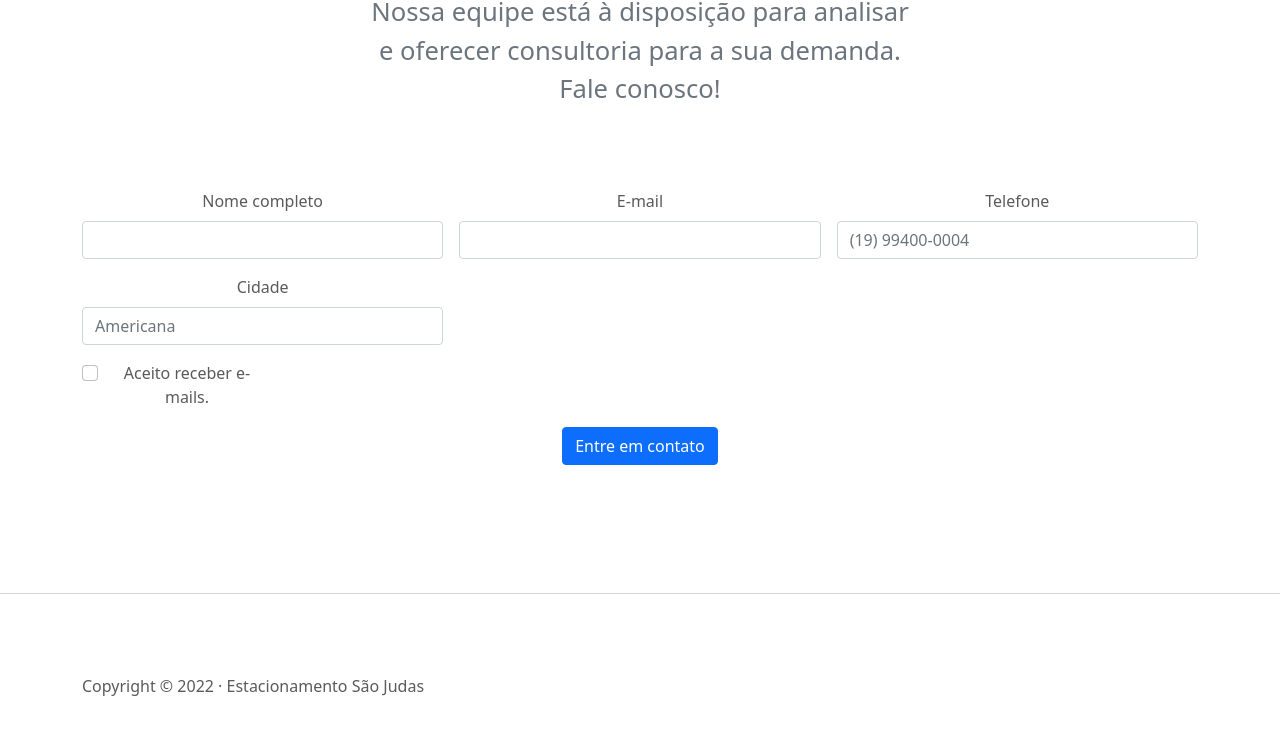
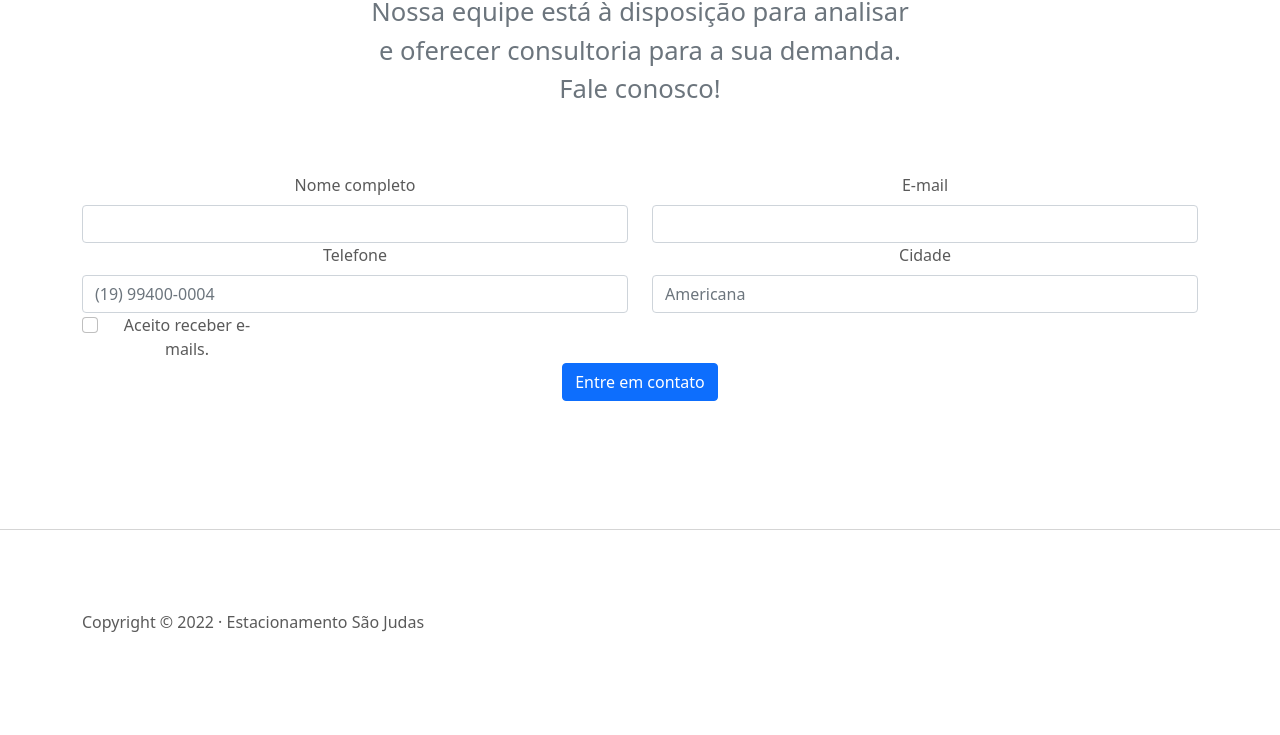
Before and after one commit to Taynaradb/estacionamento-sao-judas, a plain HTML site: page contato.html in a window 1280 px wide. Shown: the part 197-932 px from the top of the page. After the commit the page ends 895 px from the top, so only its background shows below. Drawn offline with nearby package versions, Linux system fonts and the light colour scheme.

Commit message:
Update contato.html

```diff
--- a/contato.html
+++ b/contato.html
@@ -50,20 +50,24 @@
                     a sua demanda. Fale conosco!</p>
             </div>
         </div>
-        <form class="row mt-5 g-3">
-            <div class="col-md-4">
+        <div class="class=d-flex align-items-center flex-column">
+            <form class="mt-5 g-3">
+                <div class="row">
+                    <div class="col-md-6">
                         <label for="nome" class="form-label">Nome completo</label>
                         <input type="text" class="form-control" id="nome">
                     </div>
-            <div class="col-md-4">
+                    <div class="col-md-6">
                         <label for="email" class="form-label">E-mail</label>
                         <input type="email" class="form-control" id="email">
                     </div>
-            <div class="col-4">
+                </div>
+                <div class="row">
+                    <div class="col-6">
                         <label for="telefone" class="form-label">Telefone</label>
                         <input type="text" class="form-control" id="telefone" placeholder="(19) 99400-0004">
                     </div>
-            <div class="col-4">
+                    <div class="col-6">
                         <label for="cidade" class="form-label">Cidade</label>
                         <input type="text" class="form-control" id="cidade" placeholder="Americana">
                     </div>
@@ -77,10 +81,12 @@
                             </div>
                         </div>
                     </div>
+                </div>
                 <div class="col-12">
                     <button type="submit" class="btn btn-primary">Entre em contato</button>
                 </div>
             </form>
+        </div>
     </section>
 
     </div>
```
Lines whose indentation alone changed are shown as unchanged.
